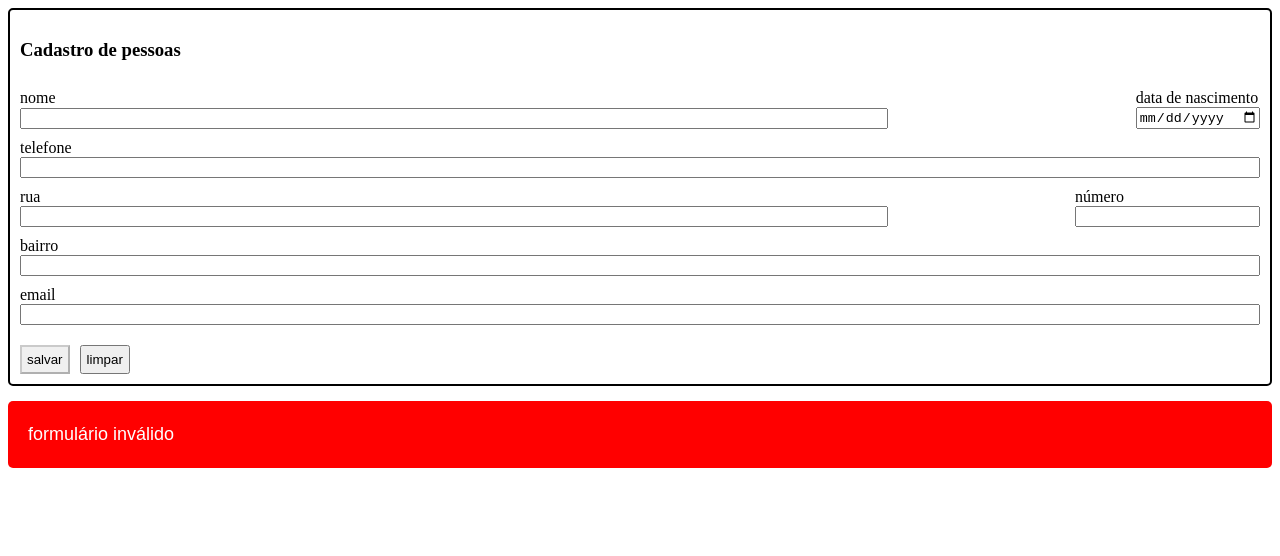
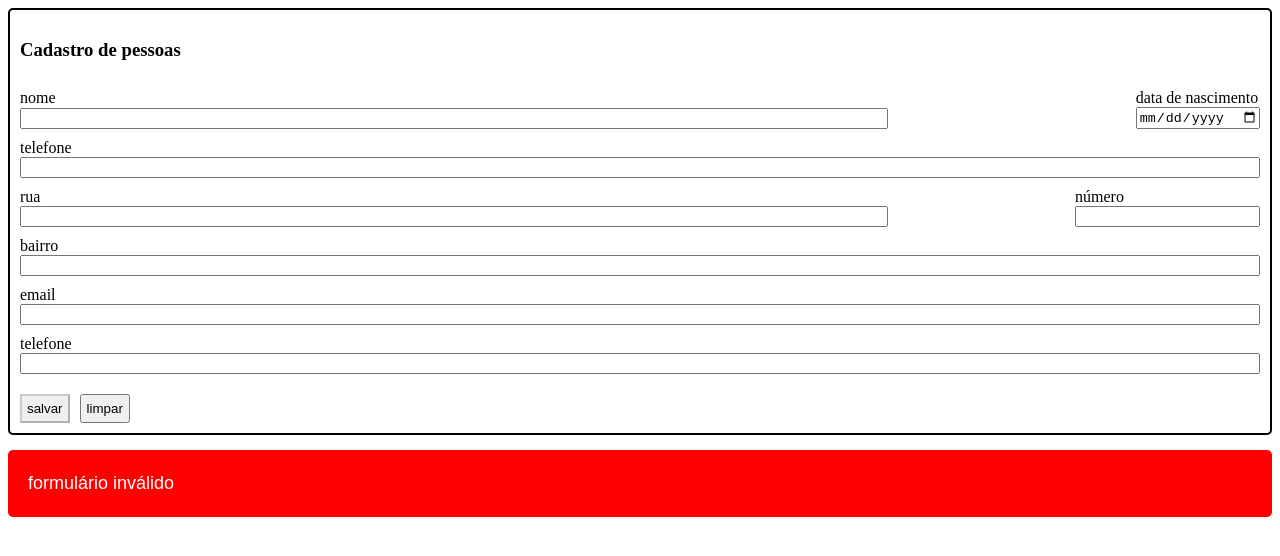
Before and after one commit to vicente-psp/angular-14-basic, an Angular app: page / in a window 1280 px wide. Shown: the top 556 px of the page. Built offline with nearby package versions, Linux system fonts and the light colour scheme.

Commit message:
feat: implements reactive forms example

```diff
--- a/src/app/app.module.ts
+++ b/src/app/app.module.ts
@@ -1,5 +1,5 @@
 import { NgModule } from '@angular/core';
-import { FormsModule } from '@angular/forms';
+import { FormsModule, ReactiveFormsModule } from '@angular/forms';
 import { BrowserModule } from '@angular/platform-browser';
 
 import { AppComponent } from './app.component';
@@ -20,7 +20,8 @@ import { Example05PessoasComponent } from './example05-pessoas/example05-pessoas
   ],
   imports: [
     BrowserModule,
-    FormsModule
+    FormsModule,
+    ReactiveFormsModule
   ],
   providers: [],
   bootstrap: [AppComponent]
--- a/src/app/example05-pessoas/example05-pessoas.component.html
+++ b/src/app/example05-pessoas/example05-pessoas.component.html
@@ -42,6 +42,13 @@
     </div>
   </div>
 
+  <div class="row">
+    <div class="telefone">
+      <label for="controlTelefone">telefone</label>
+      <input type="text" id="controlTelefone" [formControl]="controlTelefone">
+    </div>
+  </div>
+
   <!-- event binding e property binding -->
   <div class="row">
     <button class="success" (click)="salvar()" [disabled]="!isValidPessoa()">salvar</button>
--- a/src/app/example05-pessoas/example05-pessoas.component.ts
+++ b/src/app/example05-pessoas/example05-pessoas.component.ts
@@ -1,4 +1,5 @@
 import { Component } from '@angular/core';
+import { FormControl, Validators } from '@angular/forms';
 
 interface Pessoa {
   nome: string;
@@ -29,6 +30,7 @@ export class Example05PessoasComponent {
   mensagem = 'formulário inválido';
   titulo = 'Cadastro de pessoas';
   pessoa: Pessoa = factoryPessoa();
+  controlTelefone = new FormControl('', [Validators.required, Validators.pattern(/^[(]\d{2}[)]\d{4,5}[-]\d{4}/gi)]);
 
   salvar(): void {
     console.log('pessoa => ', this.pessoa);
@@ -38,16 +40,31 @@ export class Example05PessoasComponent {
   }
 
   limpar(): void {
+    console.log('controlTelefone.value => ', this.controlTelefone.value);
+    console.log('controlTelefone.valid => ', this.controlTelefone.valid);
     this.pessoa = factoryPessoa();
   }
 
   isValidPessoa(): boolean {
-    if (!this.pessoa.nome || !this.pessoa.dataNascimento
-      || !this.pessoa.telefone || !this.pessoa.email) {
+    if (!this.isValidNome() || !this.pessoa.dataNascimento
+      || !this.isValidTelefone() || !this.isValidEmail()) {
       this.mensagem = 'formulário inválido';
       return false;
     }
     this.mensagem = 'formulário válido';
     return true;
   }
+
+  isValidNome(): boolean {
+    return !(!this.pessoa.nome || this.pessoa.nome.trim().length < 2 || this.pessoa.nome.trim().length > 15);
+  }
+
+  isValidTelefone(): boolean {
+    const regex = /^[(]\d{2}[)]\d{4,5}[-]\d{4}/gi
+    return !(!this.pessoa.telefone || !regex.test(this.pessoa.telefone));
+  }
+
+  isValidEmail(): boolean {
+    return !(!this.pessoa.email || this.pessoa.email.trim().length < 6);
+  }
 }
```
